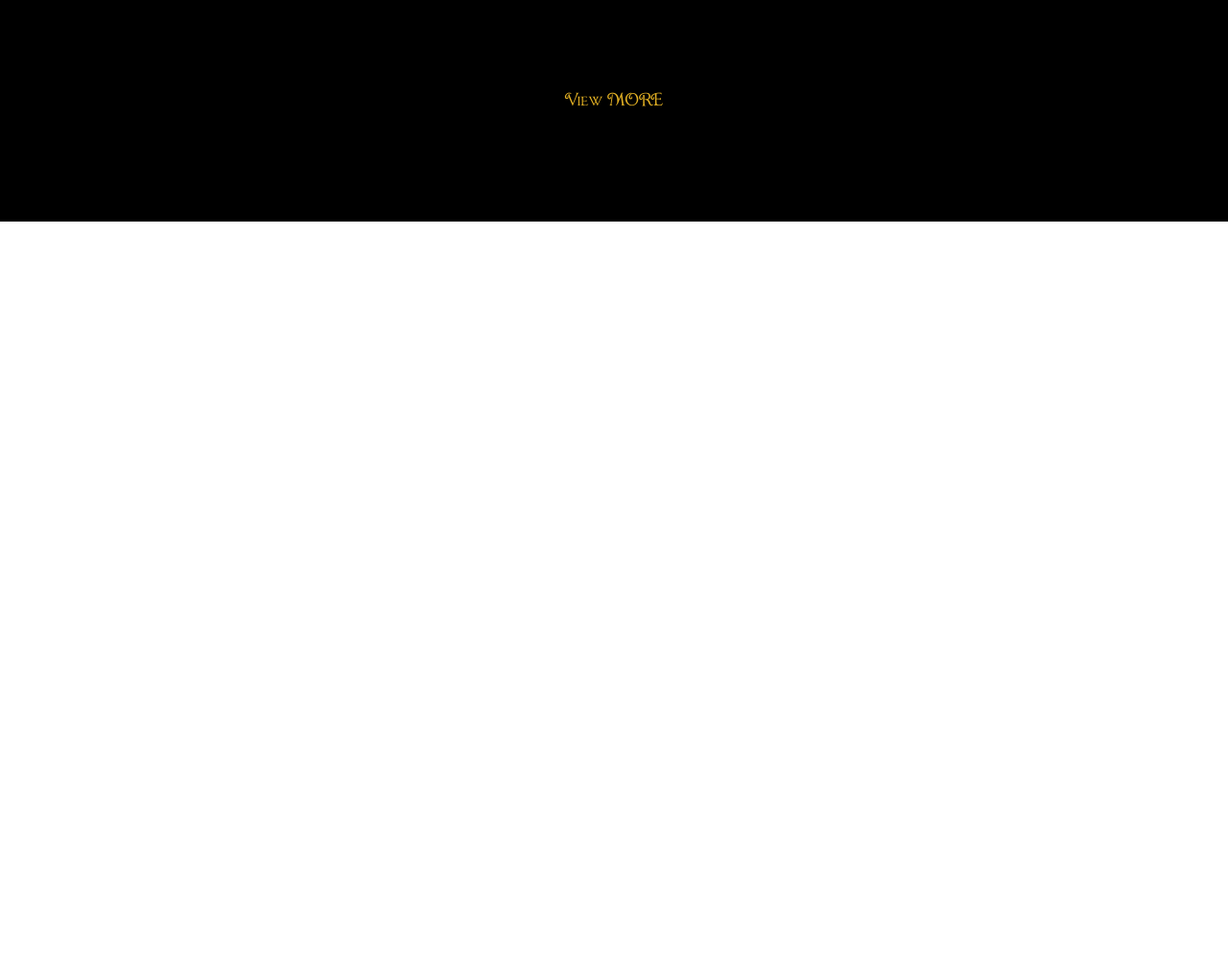
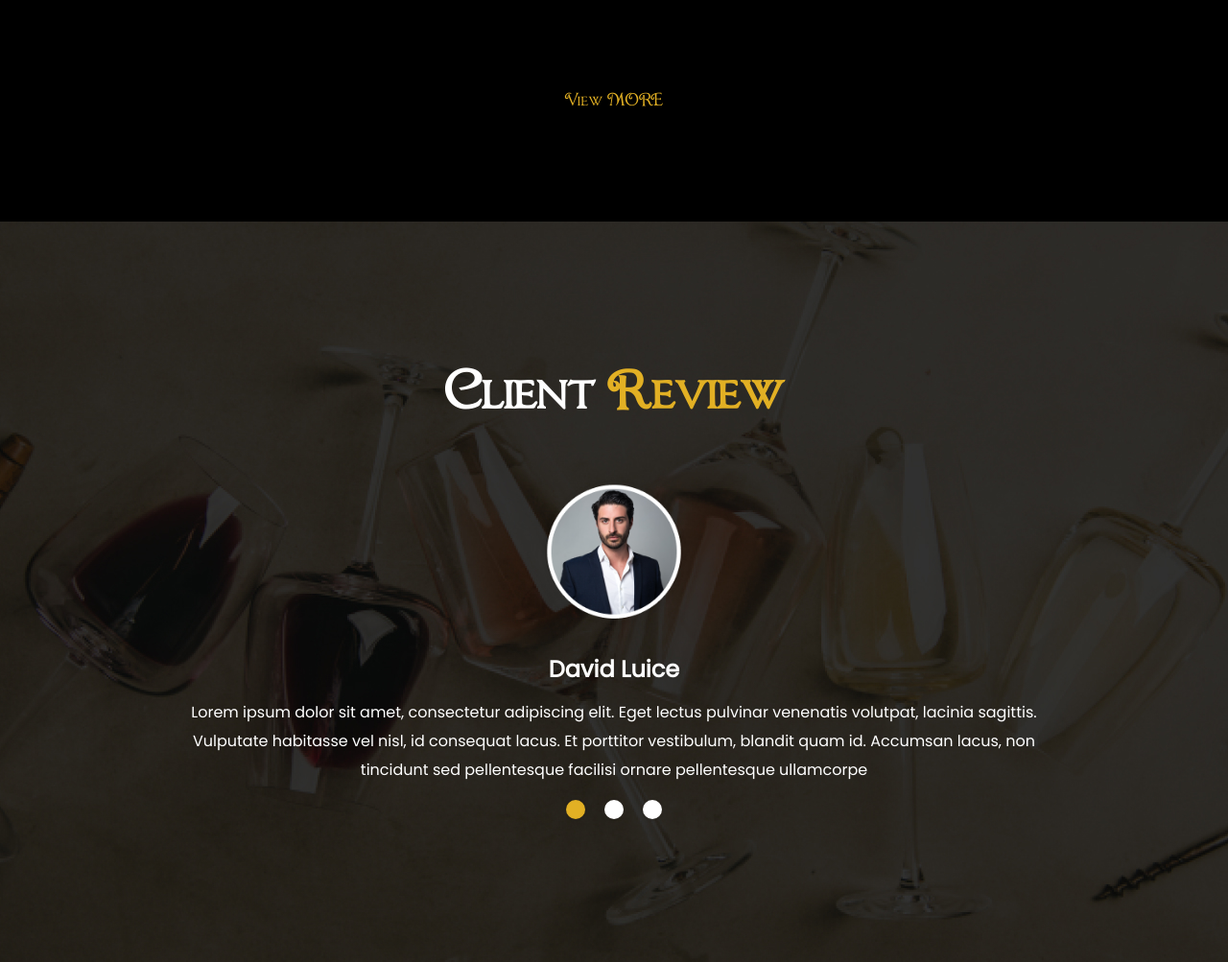
Before and after one commit to goncharenko-au/Food-Drink, a website: page src/index.html in a window 1280 px wide. Shown: the part 3459-4462 px from the top of the page at 96% size. Before the commit the page ends 3690 px from the top, so only its background shows below. Drawn offline with nearby package versions, Linux system fonts and the light colour scheme; files that its build step writes are made by us from their sources; files whose address does not match are found by name.

Commit message:
added reviews block

```diff
--- a/src/index.html
+++ b/src/index.html
@@ -88,8 +88,8 @@
                     <div class="new-wines__item swiper-slide"> <img src="img/slider-bootle-01.png" alt="#"
                             class="new-wines__img"></div>
                 </div>
-                <div class="swiper-button-prev">Prev</div>
-                <div class="swiper-button-next">Next</div>
+                <div class="new-wines__slider-prev swiper-button-prev">Prev</div>
+                <div class="new-wines__slider-next swiper-button-next">Next</div>
             </div>
         </div>
 </section>
@@ -179,7 +179,7 @@
                     <div class="future-products__new-price">$950.00</div>
                 </div>
             </div>
-            <a href="#" class="future-products__more">View MORE</a>
+            <a href="#" class="future-products__more">View <span>MORE</span></a>
         </div>
 
         <div class="future-products__catalog">
@@ -236,8 +236,55 @@
                 </div>
             </div>
         </div>
+    </div>
+</section>
 
 
+
+<section class="reviews">
+    <div class="container">
+        <h2 class="reviews__title title">Client <span>Review</span></h2>
+        <div class="reviews__slider swiper-container">
+            <div class="swiper-wrapper">
+                <div class="reviews__item swiper-slide">
+                    <img src="img/reviews-img-01.png" alt="#" class="reviews__item-img">
+                    <div class="reviews__item-name">David Luice</div>
+                    <p class="reviews__item-text">Lorem ipsum dolor sit amet, consectetur adipiscing elit. Eget lectus
+                        pulvinar venenatis volutpat, lacinia sagittis.
+                        Vulputate habitasse vel nisl, id consequat lacus. Et porttitor vestibulum, blandit quam id.
+                        Accumsan
+                        lacus,
+                        non tincidunt sed pellentesque facilisi ornare pellentesque ullamcorpe
+                    </p>
+                </div>
+
+                <div class="reviews__item swiper-slide">
+                    <img src="img/reviews-img-01.png" alt="#" class="reviews__item-img">
+                    <div class="reviews__item-name">David Luice</div>
+                    <p class="reviews__item-text">Lorem ipsum dolor sit amet, consectetur adipiscing elit. Eget lectus
+                        pulvinar venenatis volutpat, lacinia sagittis.
+                        Vulputate habitasse vel nisl, id consequat lacus. Et porttitor vestibulum, blandit quam id.
+                        Accumsan
+                        lacus,
+                        non tincidunt sed pellentesque facilisi ornare pellentesque ullamcorpe
+                    </p>
+                </div>
+
+                <div class="reviews__item swiper-slide">
+                    <img src="img/reviews-img-01.png" alt="#" class="reviews__item-img">
+                    <div class="reviews__item-name">David Luice</div>
+                    <p class="reviews__item-text">Lorem ipsum dolor sit amet, consectetur adipiscing elit. Eget lectus
+                        pulvinar venenatis volutpat, lacinia sagittis.
+                        Vulputate habitasse vel nisl, id consequat lacus. Et porttitor vestibulum, blandit quam id.
+                        Accumsan
+                        lacus,
+                        non tincidunt sed pellentesque facilisi ornare pellentesque ullamcorpe
+                    </p>
+                </div>
+
+            </div>
+            <div class="reviews__pagination swiper-pagination"></div>
+        </div>
     </div>
 </section>
 
--- a/src/js/script.js
+++ b/src/js/script.js
@@ -1,7 +1,7 @@
 document.addEventListener("DOMContentLoaded", () => {
 
     // Slider in new-wines
-    let mySwiper = new Swiper(".new-wines__slider", {
+    new Swiper(".new-wines__slider", {
         // Navigation arrows
         navigation: {
             nextEl: ".swiper-button-next",
@@ -59,9 +59,15 @@ document.addEventListener("DOMContentLoaded", () => {
                 }
             });
         }
-
     });
 
-
+    // Slider in reviews
+    new Swiper(".reviews__slider", {
+        // Navigation arrows
+        pagination: {
+            el: '.swiper-pagination',
+            clickable: true
+        },
+    });
 
 });
--- a/src/sass/blocks/_future-products.scss
+++ b/src/sass/blocks/_future-products.scss
@@ -87,7 +87,8 @@
         &:hover {
             background-size: 100% 1px;
         }
+        span {
+            text-transform: uppercase;
+        }
     }
 }
-.active-tab {
-}
--- a/src/sass/blocks/_new-wines.scss
+++ b/src/sass/blocks/_new-wines.scss
@@ -82,8 +82,8 @@
     color: #1f1f1f;
     background-color: $yellow-color;
 }
-.swiper-button-prev,
-.swiper-button-next {
+.new-wines__slider-prev.swiper-button-prev,
+.new-wines__slider-next.swiper-button-next {
     font-family: "Poppins";
     font-size: 20px;
     line-height: 30px;
@@ -96,14 +96,14 @@
         content: "";
     }
 }
-.swiper-button-prev {
+.new-wines__slider-prev.swiper-button-prev {
     left: 0;
 }
-.swiper-button-next {
+.new-wines__slider-next.swiper-button-next {
     right: 0;
 }
-.swiper-button-next.swiper-button-disabled,
-.swiper-button-prev.swiper-button-disabled {
+.new-wines__slider-next.swiper-button-next.swiper-button-disabled,
+.new-wines__slider-prev.swiper-button-prev.swiper-button-disabled {
     opacity: 1;
     color: rgba(255, 255, 255, 0.3);
 }
--- /dev/null
+++ b/src/sass/blocks/_reviews.scss
@@ -0,0 +1,48 @@
+.reviews {
+    min-height: 774px;
+    background-image: url("../img/reviews-bg.jpg");
+    background-repeat: no-repeat;
+    background-position: center;
+    background-size: cover;
+    padding: 154px 0 124px;
+    &__title {
+        margin: 0 0 58px;
+    }
+    &__item {
+        display: flex;
+        flex-direction: column;
+        align-items: center;
+        &-img {
+            width: 156px;
+            height: 156px;
+            border-radius: 100%;
+            margin-bottom: 30px;
+            img {
+                object-fit: cover;
+            }
+        }
+        &-name {
+            font-size: 24px;
+            font-weight: 700;
+        }
+        &-text {
+            max-width: 890px;
+            font-size: 16px;
+            line-height: 30px;
+            text-align: center;
+            margin-bottom: 50px;
+        }
+    }
+}
+.reviews__pagination.swiper-pagination-bullets .swiper-pagination-bullet {
+    margin: 0 10px;
+}
+.reviews__pagination .swiper-pagination-bullet {
+    background-color: #fff;
+    opacity: 1;
+    width: 20px;
+    height: 20px;
+}
+.reviews__pagination .swiper-pagination-bullet-active {
+    background-color: $yellow-color;
+}
--- a/src/sass/style.scss
+++ b/src/sass/style.scss
@@ -25,3 +25,4 @@ body {
 @import "blocks/promo";
 @import "blocks/new-wines";
 @import "blocks/future-products";
+@import "blocks/reviews";
```
Also changed, not shown: dist/css/style.min.css, dist/img/reviews-bg.jpg (added), dist/img/reviews-img-01.png (added), dist/index.html, dist/js/script.js, src/img/reviews-bg.jpg (added), src/img/reviews-img-01.png (added).
